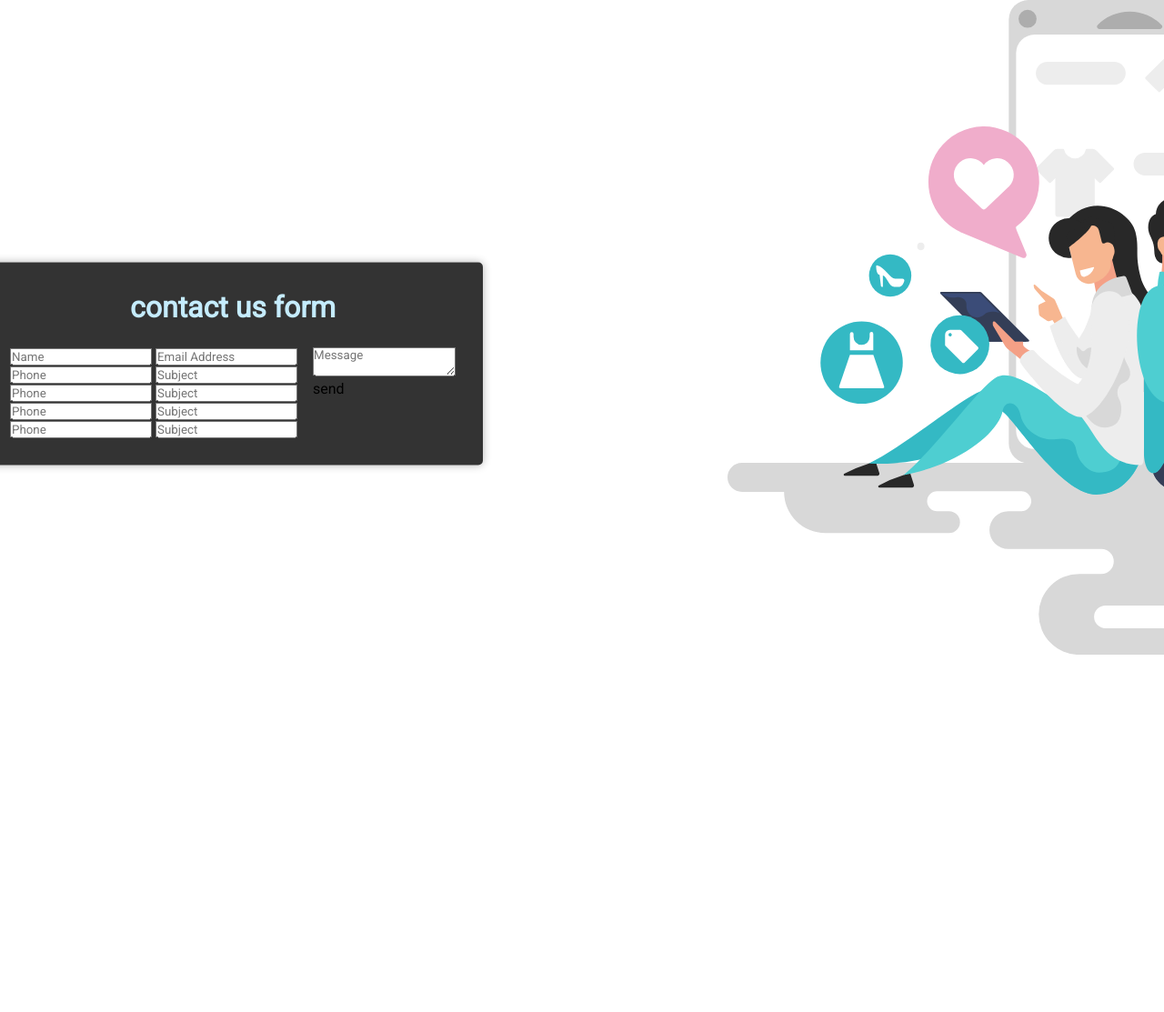
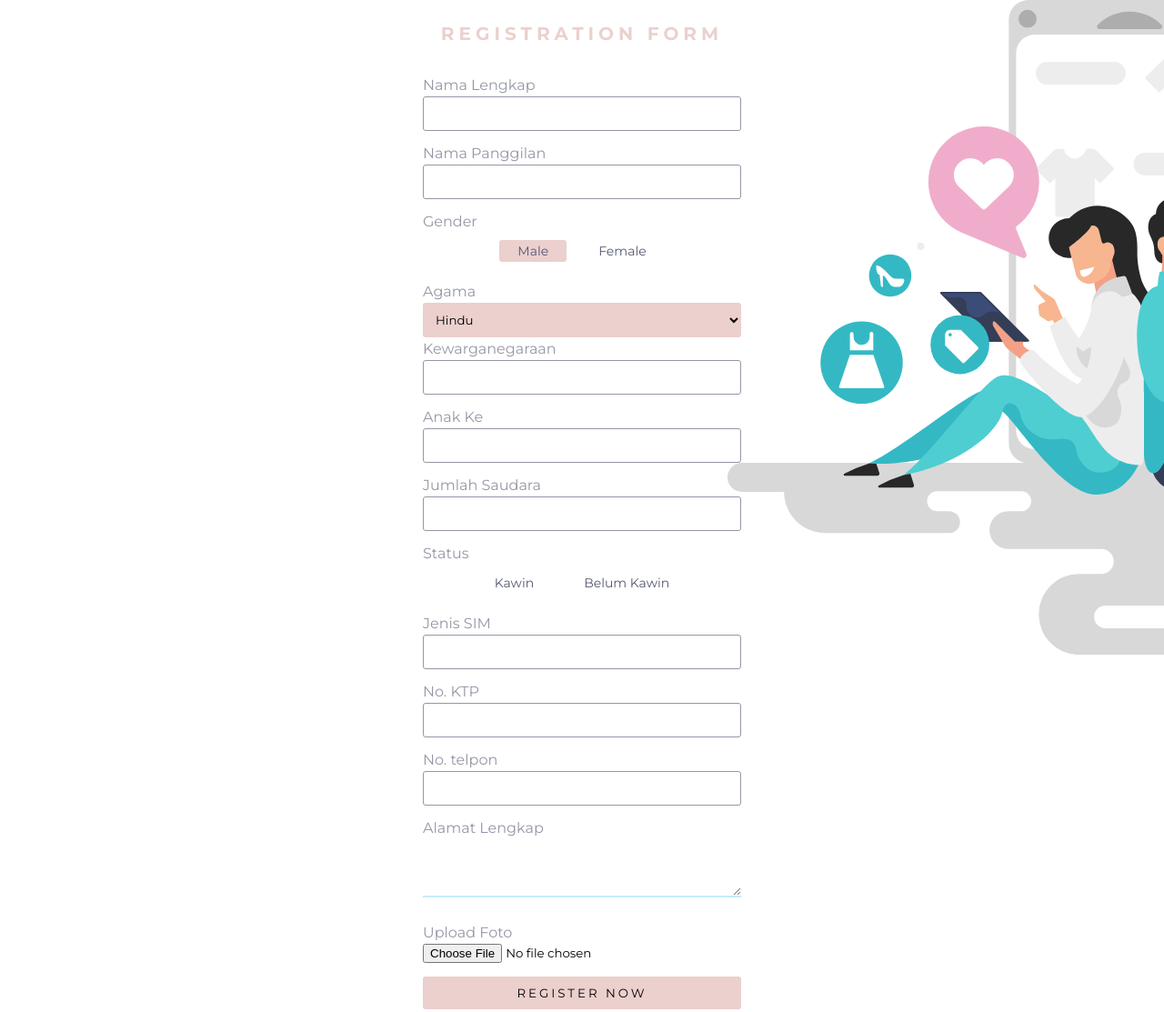
Before and after one commit to VamosIna/html-posttest, a plain HTML site: page index.html in a window 1280 px wide. Shown: the whole page at 91% size. Before the commit the page ends 800 px from the top, so only its background shows below. Drawn offline with Linux system fonts and the light colour scheme.

Commit message:
[YRW] ganti modeling form (#3)

```diff
--- a/assets/styles.css
+++ b/assets/styles.css
@@ -1,12 +1,16 @@
-@import url('https://fonts.googleapis.com/css?family=Roboto');
+
+
+@import url('https://fonts.googleapis.com/css2?family=Montserrat:wght@400;700&display=swap');
 
 *{
-  margin: 0;
-  padding: 0;
-  box-sizing: border-box;
-  outline: none;
-  font-family: 'Roboto', sans-serif;
+	margin: 0;
+	padding: 0;
+	box-sizing: border-box;
+	list-style: none;
+	font-family: 'Montserrat', sans-serif;
 }
+
+
 
 body{
   background : url('img/inspora_hero.svg') no-repeat;
@@ -16,24 +20,133 @@ body{
 }
 
 .wrapper{
-  position: absolute;
-  top: 50%;
-  left: 20%;
-  transform: translate(-50%, -50%);
-  width: 100%;
-  max-width: 550px;
-  background: rgba(0,0,0,0.8);
-  padding: 30px;
-  border-radius: 5px;
-  box-shadow: 0 0 10px rgba(0,0,0,0.3);
+
+  min-height: 100vh;
+	display: flex;
+	justify-content: center;
+	align-items: center;
 }
 
-.wrapper .title h1{
-  color: #c5ecfd;
-  text-align: center;
-  margin-bottom: 25px;
+.registration_form{
+	background: transparent;
+	padding: 25px;
+	border-radius: 5px;
+  width: 400px;
+
 }
 
-.contact-form{
-  display: flex;
+.registration_form .title{
+	text-align: center;
+	font-size: 20px;
+	text-transform: uppercase;
+	color: #ebd0ce;
+	letter-spacing: 5px;
+	font-weight: 700;
 }
+
+.form_wrap{
+	margin-top: 35px;
+}
+
+.form_wrap .input_wrap{
+	margin-bottom: 15px;
+}
+
+.form_wrap .input_wrap:last-child{
+	margin-bottom: 0;
+}
+
+.form_wrap .input_wrap label{
+	display: block;
+	margin-bottom: 3px;
+	color: #9597a6;
+}
+
+
+.form_wrap  input[type="text"]{
+	width: 100%;
+	border-radius: 3px;
+	border: 1px solid #9597a6;
+	padding: 10px;
+	outline: none;
+}
+
+.form_wrap  input[type="text"]:focus{
+	border-color: #ebd0ce;
+}
+
+.form_wrap ul{
+	background: #fff;
+	padding: 8px 10px;
+	border-radius: 3px;
+	display: flex;
+	justify-content: center;
+}
+
+.form_wrap ul li:first-child{
+	margin-right: 15px;
+}
+
+.form_wrap ul .radio_wrap{
+	position: relative;
+	margin-bottom: 0;
+}
+
+.form_wrap ul .radio_wrap .input_radio{
+	position: absolute;
+	top: 0;
+	right: 0;
+	opacity: 0;
+}
+
+.form_wrap ul .radio_wrap span{
+	display: inline-block;
+	font-size: 14px;
+	padding: 3px 20px;
+	border-radius: 3px;
+	color: #545871;
+}
+
+.form_wrap .input_radio:checked ~ span{
+	background: #ebd0ce;
+}
+
+.form_wrap .submit_btn{
+	width: 100%;
+	background: #ebd0ce;
+	padding: 10px;
+	border: 0;
+	border-radius: 3px;
+	text-transform: uppercase;
+	letter-spacing: 3px;
+	cursor: pointer;
+}
+
+.form_wrap .submit_btn:hover{
+	background: #ffd5d2;
+}
+
+.form_wrap .select_warp label{
+	display: block;
+	margin-bottom: 3px;
+	color: #9597a6;
+}
+.form_wrap .select_warp select{
+
+  margin-bottom: 3px;
+  width: 100%;
+	background: #ebd0ce;
+
+	padding: 10px;
+	border: 0;
+	border-radius: 3px;
+}
+.form_wrap textarea{
+  margin: 10px 0;
+  background: transparent;
+  border: 0px;
+  border-bottom: 2px solid #c5ecfd;
+  padding: 10px;
+  color: #c5ecfd;
+  width: 100%;
+}
--- a/index.html
+++ b/index.html
@@ -2,32 +2,113 @@
 <html lang="en">
 <head>
 	<meta charset="UTF-8">
-	<title>Responsive Contact us form Using HTML and CSS</title>
+	<title>POST TEST - HTML YOPS</title>
 	<link rel="stylesheet" href="assets/styles.css">
 </head>
 <body>
 
     <div class="wrapper">
+        <div class="registration_form">
             <div class="title">
-    <h1>contact us form</h1>
+                Registration Form
             </div>
-  <div class="contact-form">
-    <div class="input-fields">
-      <input type="text" class="input" placeholder="Name">
-      <input type="text" class="input" placeholder="Email Address">
-      <input type="text" class="input" placeholder="Phone">
-      <input type="text" class="input" placeholder="Subject">
-      <input type="text" class="input" placeholder="Phone">
-      <input type="text" class="input" placeholder="Subject">
-      <input type="text" class="input" placeholder="Phone">
-      <input type="text" class="input" placeholder="Subject">
-      <input type="text" class="input" placeholder="Phone">
-      <input type="text" class="input" placeholder="Subject">
+
+            <form>
+                <div class="form_wrap">
+
+                        <div class="input_wrap">
+                            <label for="fname">Nama Lengkap</label>
+                            <input type="text" id="fname">
                         </div>
-    <div class="msg">
-      <textarea placeholder="Message"></textarea>
-      <div class="btn">send</div>
+                        <div class="input_wrap">
+                            <label for="lname">Nama Panggilan</label>
+                            <input type="text" id="lname">
                         </div>
+
+                    <div class="input_wrap">
+                        <label>Gender</label>
+                        <ul>
+                            <li>
+                                <label class="radio_wrap">
+                                    <input type="radio" name="gender" value="male" class="input_radio" checked>
+                                    <span>Male</span>
+                                </label>
+                            </li>
+                            <li>
+                                <label class="radio_wrap">
+                                    <input type="radio" name="gender" value="female" class="input_radio">
+                                    <span>Female</span>
+                                </label>
+                            </li>
+                        </ul>
+                    </div>
+                    <div class="select_warp">
+                        <label >Agama</label>
+                        <select class="select_d">
+                            <option value="volvo">Hindu</option>
+                            <option value="Islam">Islam</option>
+                            <option value="Budha">Budha</option>
+                            <option value="Kristen">Kristen</option>
+                            <option value="Katholik">Katholik</option>
+                        </select>
+
+                    </div>
+                    <div class="input_wrap">
+                        <label for="city">Kewarganegaraan</label>
+                        <input type="text" id="city">
+                    </div>
+                    <div class="input_wrap">
+                        <label for="anak">Anak Ke</label>
+                        <input type="text" id="anakke">
+                    </div>
+                    <div class="input_wrap">
+                        <label for="Jumlah Saudara">Jumlah Saudara </label>
+                        <input type="text" id="js">
+                    </div>
+                    <div class="input_wrap">
+                        <label>Status</label>
+                        <ul>
+                            <li>
+                                <label class="radio_wrap">
+                                    <input type="radio" name="Kaw" value="kaw" class="input_radio" >
+                                    <span>Kawin</span>
+                                </label>
+                            </li>
+                            <li>
+                                <label class="radio_wrap">
+                                    <input type="radio" name="blmkaw" value="Belum" class="input_radio">
+                                    <span>Belum Kawin</span>
+                                </label>
+                            </li>
+                        </ul>
+                    </div>
+                    <div class="input_wrap">
+                        <label for="SIM">Jenis SIM</label>
+                        <input type="text" id="Sim">
+                    </div>
+
+                    <div class="input_wrap">
+                        <label for="KTP">No. KTP</label>
+                        <input type="text" id="ktp">
+                    </div>
+                    <div class="input_wrap">
+                        <label for="HP">No. telpon</label>
+                        <input type="text" id="hp">
+                    </div>
+
+                    <div class="input_wrap">
+                        <label for="SIM">Alamat Lengkap</label>
+                        <textarea ></textarea>
+                    </div>
+                    <div class="input_wrap">
+                        <label for="Photo">Upload Foto</label>
+                        <input type="file" id="foto">
+                    </div>
+                    <div class="input_wrap">
+                        <input type="submit" value="Register Now" class="submit_btn">
+                    </div>
+                </div>
+            </form>
         </div>
     </div>
 
```
Lines whose indentation alone changed are shown as unchanged.
